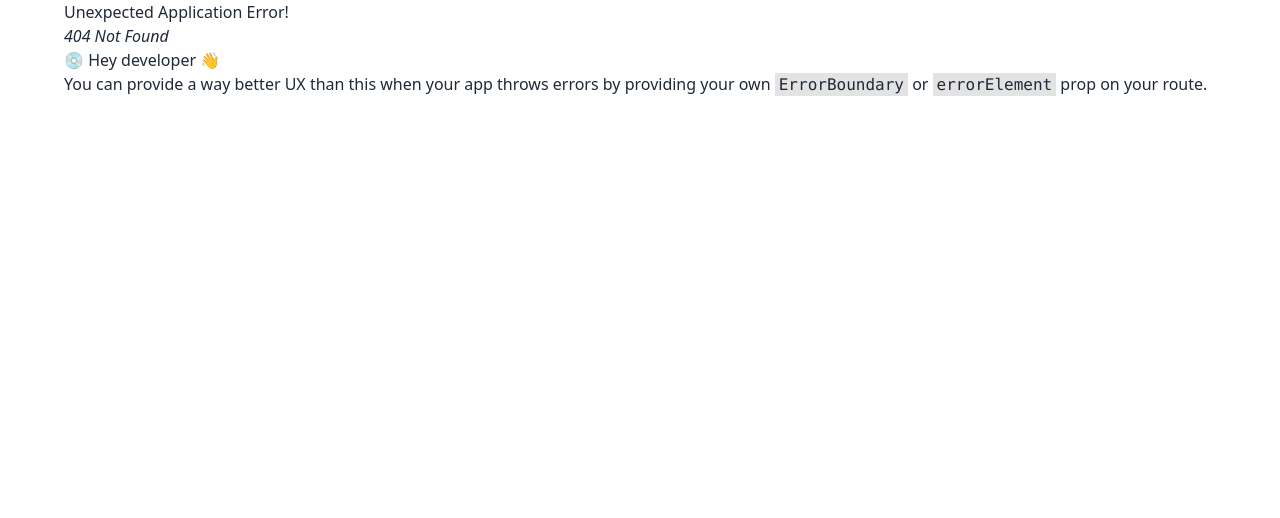
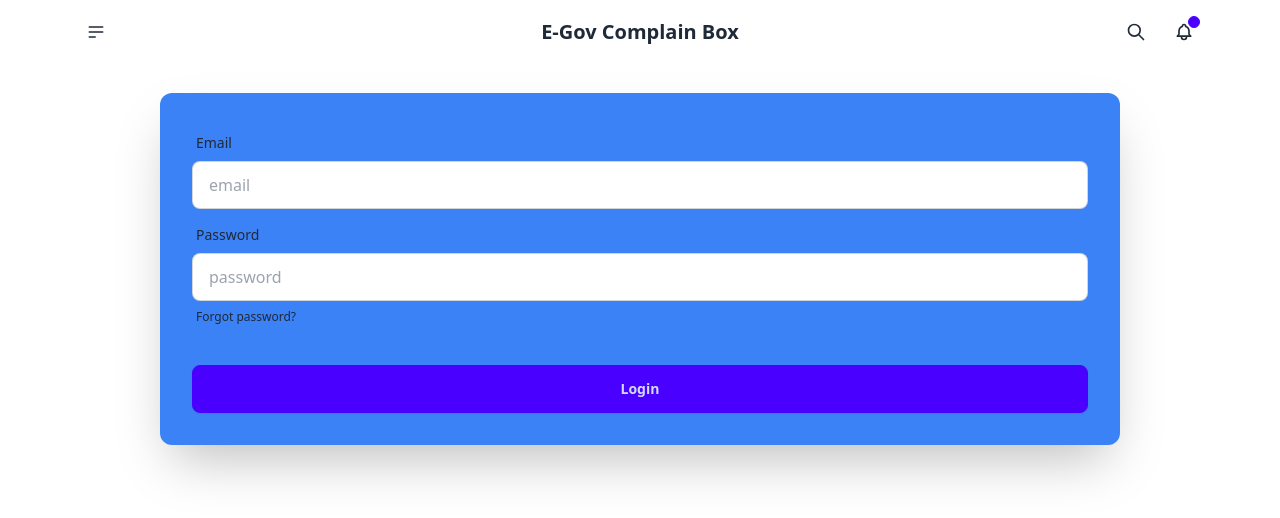
Before and after one commit to MomenaKhatunzinia/e-complaint-box, a React (Vite) app: page /addComplain in a window 1280 px wide. Before the commit this address had no page. Shown: the top 518 px of the page. Built offline with nearby package versions, Linux system fonts and the light colour scheme.

Commit message:
added banner and addComplain

```diff
--- a/route/router.jsx
+++ b/route/router.jsx
@@ -2,6 +2,7 @@ import { createBrowserRouter } from "react-router-dom";
 
 import Home from "../src/Home/Home";
 import Root from "../src/Root/Root";
+import AddComplain from "../src/AddComplain/AddComplain";
 
 export const router = createBrowserRouter([
     {
@@ -12,6 +13,10 @@ export const router = createBrowserRouter([
           path: "/",
           element: <Home></Home>,
         },
+        {
+          path: "/addComplain",
+          element:<AddComplain></AddComplain>,
+        },
       ],
     },
 ]);
--- /dev/null
+++ b/src/AddComplain/AddComplain.jsx
@@ -0,0 +1,37 @@
+
+
+const AddComplain = () => {
+    return (
+        <div>
+            <div className="hero">
+  <div className=" w-5/6 h-5/6">
+    <div className=" rounded-xl shadow-2xl bg-blue-500">
+      <form className="card-body">
+        <div className=
+        "form-control">
+          <label className="label">
+            <span className="label-text">Email</span>
+          </label>
+          <input type="email" placeholder="email" className="input input-bordered" required />
+        </div>
+        <div className="form-control">
+          <label className="label">
+            <span className="label-text">Password</span>
+          </label>
+          <input type="password" placeholder="password" className="input input-bordered" required />
+          <label className="label">
+            <a href="#" className="label-text-alt link link-hover">Forgot password?</a>
+          </label>
+        </div>
+        <div className="form-control mt-6">
+          <button className="btn btn-primary">Login</button>
+        </div>
+      </form>
+    </div>
+  </div>
+</div>
+        </div>
+    );
+};
+
+export default AddComplain;
--- a/src/Home/Banner/Banner.jsx
+++ b/src/Home/Banner/Banner.jsx
@@ -1,9 +1,11 @@
 import AwesomeSlider from 'react-awesome-slider';
 import 'react-awesome-slider/dist/styles.css';
+import Tilt from 'react-parallax-tilt';
 
 const Banner = () => {
   return (
-    <div className='relative'>
+    <div className='relative '>
+      <div className='opacity-85'>
         <AwesomeSlider
           media={[
             {
@@ -20,11 +22,16 @@ const Banner = () => {
             },
           ]}
         />
-    <div className="absolute top-1/2 left-1/2 transform -translate-x-1/2 -translate-y-1/2 text-center text-black text-3xl font-bold"
-        style={{ textShadow: '2px 2px 4px rgba(0, 0, 0, 0.5)' }}>
+      </div>
+      <div className='absolute bottom-0 w-full h-1/4  bg-stone-400'>
+        <Tilt
+        tiltMaxAngleX={0} tiltMaxAngleY={30} className='bg-stone-400  h-full w-full flex justify-center items-center'>
+          <div
 
-  rfdfgs
-
+          >
+            <h1 className='text-3xl text-black font-bold'>React Parallax Tilt</h1>
+          </div>
+        </Tilt>
       </div>
     </div>
   );
--- a/src/Home/Home.jsx
+++ b/src/Home/Home.jsx
@@ -4,8 +4,8 @@ import Banner from "./Banner/Banner";
 const Home = () => {
     return (
 
-        <div >
-            <div className="w-full">
+        <div className=" bg-blue-950" >
+            <div className="w-full h-1/2 ">
             <Banner></Banner>
             </div>
         </div>
--- a/src/Root/Root.jsx
+++ b/src/Root/Root.jsx
@@ -7,7 +7,6 @@ const Root = () => {
     return (
         <div className="">
             <Navbar></Navbar>
-
             <Outlet></Outlet>
         </div>
     );
--- a/src/SharedComponets/Nabvar/Navbar.jsx
+++ b/src/SharedComponets/Nabvar/Navbar.jsx
@@ -3,6 +3,7 @@ import { Link } from "react-router-dom";
 const Navbar = () => {
   const link = <>
   <li><Link>View Complain</Link></li>
+  <li ><Link to={'/addComplain'}>Add Complain</Link></li>
   </>
     return (
         <div className="navbar bg-base-100">
```
Lines whose indentation alone changed are shown as unchanged.
